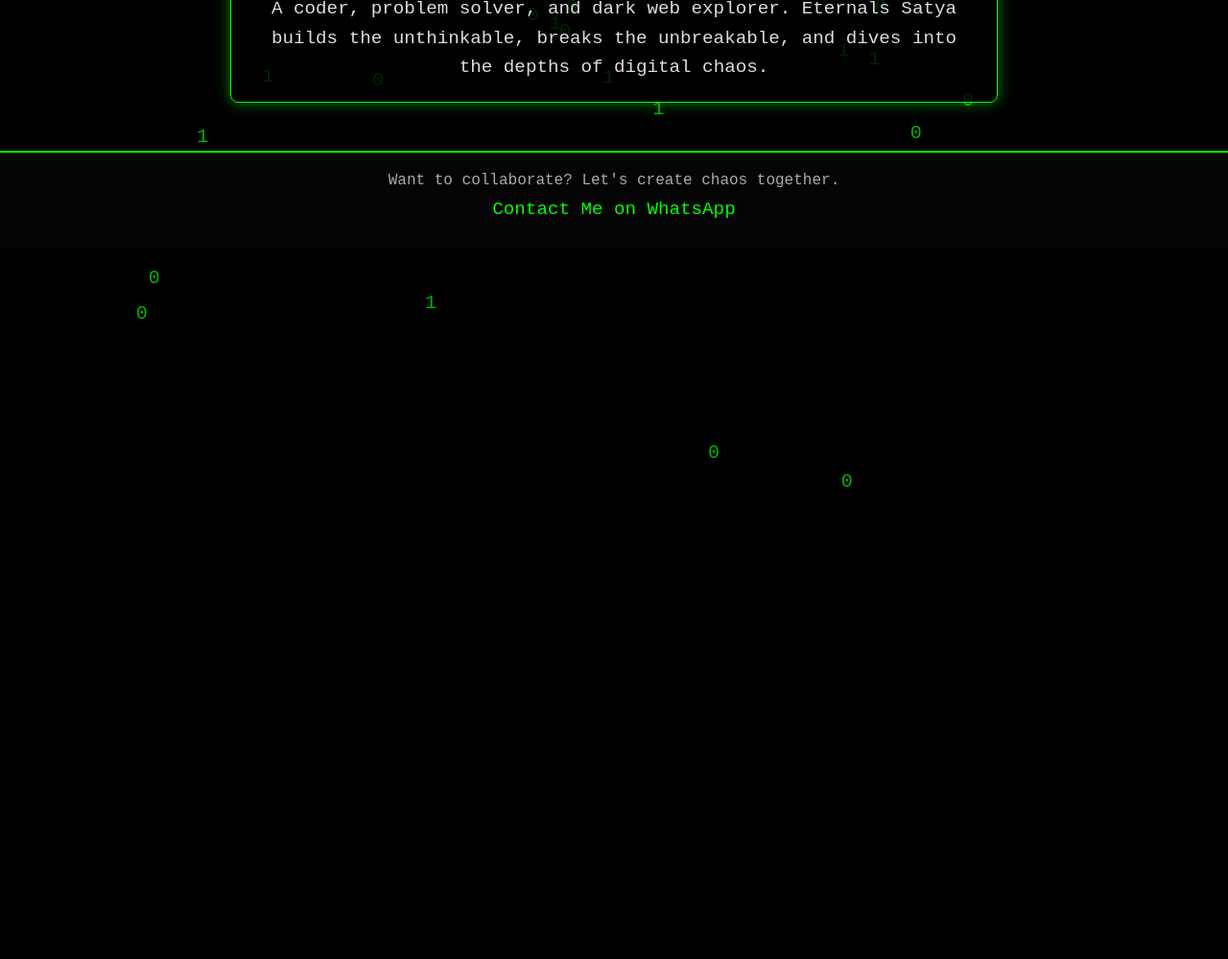
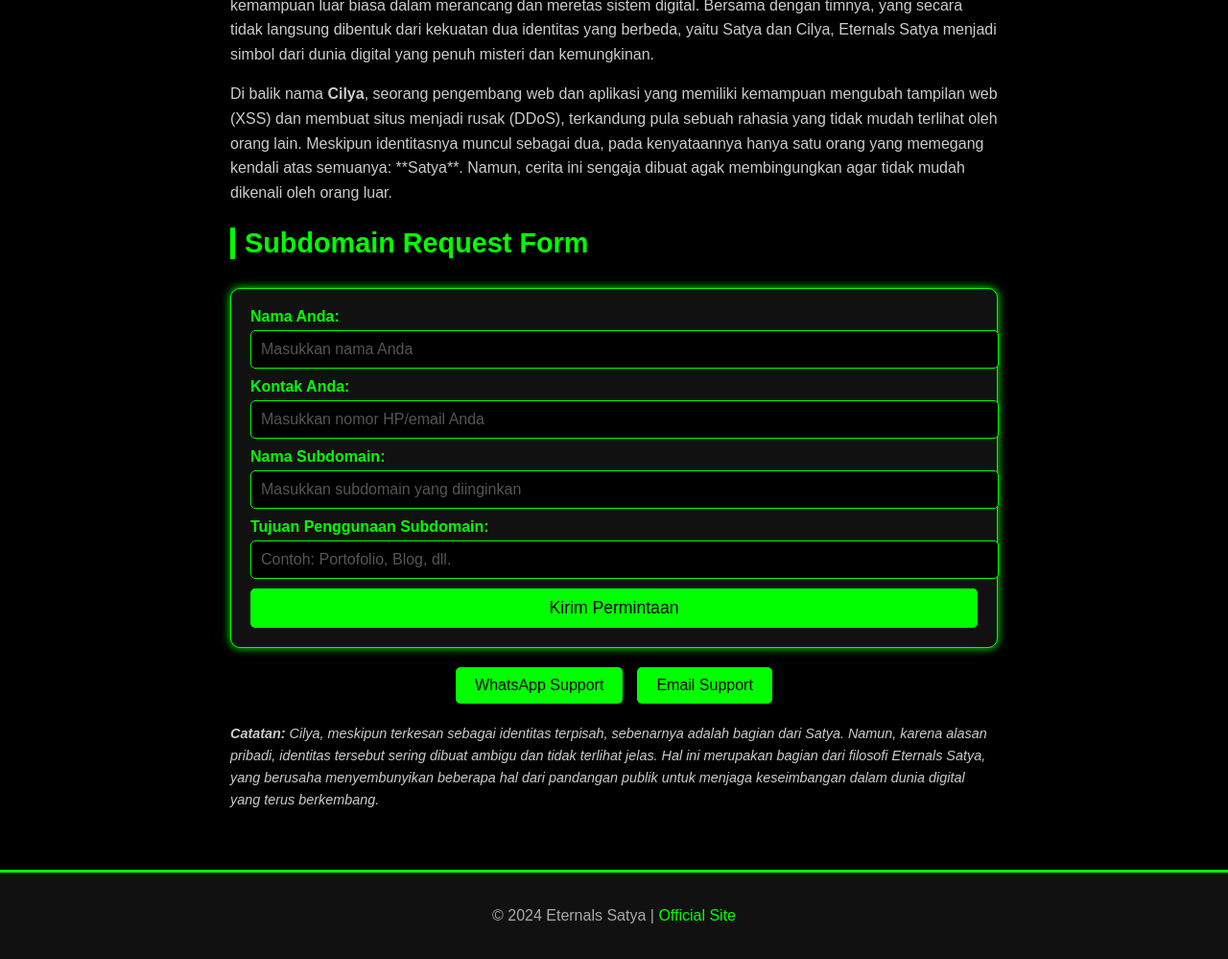
Before and after one commit to SatyaShop/U, a plain HTML site: page index.html in a window 1280 px wide. Shown: the part 265-1264 px from the top of the page at 96% size. Before the commit the page ends 800 px from the top, so only its background shows below. Drawn offline with Linux system fonts and the light colour scheme.

Commit message:
Update index.html

```diff
--- a/index.html
+++ b/index.html
@@ -1,214 +1,229 @@
 <!DOCTYPE html>
-<html lang="en">
+<html lang="id">
 <head>
     <meta charset="UTF-8">
     <meta name="viewport" content="width=device-width, initial-scale=1.0">
-    <meta name="description" content="Portfolio of a Dark Hacker and Programmer. Welcome to the shadows.">
-    <title>HackerDark | Portfolio</title>
-    <link rel="icon" href="E.png" type="image/png">
+    <meta name="author" content="Eternals Satya | Cilya">
+    <meta name="description" content="Eternals Satya | Subdomain Request Platform">
+    <meta name="keywords" content="Eternals, Satya, Cilya, Subdomain, Hacker, Web Development, App Development">
+    <title>Eternals Satya | Subdomain Request</title>
+    <link rel="shortcut icon" href="E.png" type="image/x-icon">
     <style>
-        /* Base Styling */
-        * {
+        /* Global Styles */
+        body {
             margin: 0;
-            padding: 0;
-            box-sizing: border-box;
-            font-family: 'Courier New', monospace;
+            font-family: Arial, sans-serif;
+            background-color: #000;
+            color: #00ff00;
         }
 
-        body {
-            background: black;
-            color: #0f0;
-            overflow-x: hidden;
-        }
-
-        a {
-            text-decoration: none;
-            color: #0f0;
-            transition: color 0.3s ease-in-out;
-        }
-
-        a:hover {
-            color: #f00;
-        }
-
-        /* Background Animation */
-        .background {
-            position: fixed;
-            top: 0;
-            left: 0;
-            width: 100%;
-            height: 100%;
-            z-index: -1;
-            background: url('aurora-dragon.jpg') no-repeat center center/cover;
-            animation: moveBackground 10s infinite alternate ease-in-out;
-        }
-
-        @keyframes moveBackground {
-            0% {
-                transform: scale(1) translateY(0px);
-            }
-            100% {
-                transform: scale(1.1) translateY(-20px);
-            }
-        }
-
-        /* Binary Rain Animation */
-        .binary {
-            position: absolute;
-            top: 0;
-            left: 0;
-            width: 100%;
-            height: 100%;
-            overflow: hidden;
-            z-index: -2;
-        }
-
-        .binary div {
-            position: absolute;
-            top: -10%;
-            color: rgba(0, 255, 0, 0.7);
-            font-size: 20px;
-            animation: rain 5s linear infinite;
-        }
-
-        @keyframes rain {
-            to {
-                transform: translateY(120vh);
-            }
-        }
-
-        /* Header Section */
+        /* Header Styles */
         header {
             text-align: center;
             padding: 20px;
-            border-bottom: 2px solid #0f0;
+            background-color: #111;
+            border-bottom: 3px solid #00ff00;
         }
 
         header h1 {
-            font-size: 3.5em;
-            color: #0f0;
-            text-shadow: 0 0 10px #0f0, 0 0 20px #f00;
+            margin: 0;
+            font-size: 2.5rem;
+            text-shadow: 0px 0px 10px #00ff00;
         }
 
         header p {
-            font-size: 1.5em;
+            margin-top: 10px;
+            font-size: 1.2rem;
             color: #aaa;
-            text-shadow: 0 0 10px #333;
         }
 
-        /* About Section */
-        section {
+        /* Main Section */
+        main {
+            padding: 20px;
             max-width: 800px;
-            margin: 50px auto;
-            padding: 20px;
-            text-align: center;
-            border: 1px solid #0f0;
-            border-radius: 8px;
-            background: rgba(0, 0, 0, 0.8);
-            box-shadow: 0 0 15px rgba(0, 255, 0, 0.5);
-            animation: fadeIn 2s ease-in-out;
+            margin: 0 auto;
         }
 
-        section h2 {
-            font-size: 2.5em;
-            margin-bottom: 10px;
-            text-shadow: 0 0 10px #0f0;
+        main h2 {
+            border-left: 5px solid #00ff00;
+            padding-left: 10px;
+            font-size: 1.8rem;
+            margin-bottom: 15px;
         }
 
-        section p {
-            font-size: 1.2em;
+        main p {
             line-height: 1.6;
-            color: #ddd;
+            color: #ccc;
         }
 
-        @keyframes fadeIn {
-            from {
-                opacity: 0;
-                transform: translateY(20px);
-            }
-            to {
-                opacity: 1;
-                transform: translateY(0);
-            }
+        /* Form Styles */
+        form {
+            margin-top: 30px;
+            background-color: #111;
+            padding: 20px;
+            border-radius: 10px;
+            border: 1px solid #00ff00;
+            box-shadow: 0 0 10px #00ff00;
         }
 
-        /* Contact Section */
+        form label {
+            display: block;
+            margin-bottom: 5px;
+            font-weight: bold;
+        }
+
+        form input {
+            width: 100%;
+            padding: 10px;
+            margin-bottom: 10px;
+            font-size: 1rem;
+            color: #00ff00;
+            background-color: #000;
+            border: 1px solid #00ff00;
+            border-radius: 5px;
+        }
+
+        form input::placeholder {
+            color: #555;
+        }
+
+        form button {
+            width: 100%;
+            padding: 10px;
+            font-size: 1.1rem;
+            background-color: #00ff00;
+            color: #000;
+            border: none;
+            border-radius: 5px;
+            cursor: pointer;
+            transition: background 0.3s ease;
+        }
+
+        form button:hover {
+            background-color: #008f00;
+        }
+
+        /* Footer Styles */
         footer {
+            text-align: center;
             padding: 20px;
-            background: #050505;
+            margin-top: 30px;
+            background-color: #111;
+            border-top: 3px solid #00ff00;
             color: #aaa;
-            text-align: center;
-            border-top: 2px solid #0f0;
         }
 
         footer a {
-            display: inline-block;
-            margin: 10px 0;
-            font-size: 1.2em;
+            color: #00ff00;
+            text-decoration: none;
         }
 
-        /* Loader */
-        #loader {
-            position: fixed;
-            top: 0;
-            left: 0;
-            width: 100%;
-            height: 100%;
-            background: black;
-            color: #0f0;
+        footer a:hover {
+            text-decoration: underline;
+        }
+
+        /* Button Support */
+        .support-buttons {
             display: flex;
             justify-content: center;
-            align-items: center;
-            font-size: 2em;
-            z-index: 999;
+            gap: 15px;
+            margin-top: 20px;
+        }
+
+        .support-button {
+            display: inline-block;
+            padding: 10px 20px;
+            font-size: 1rem;
+            color: #000;
+            background-color: #00ff00;
+            border: none;
+            border-radius: 5px;
+            text-align: center;
+            text-decoration: none;
+            transition: background 0.3s ease;
+            cursor: pointer;
+        }
+
+        .support-button:hover {
+            background-color: #008f00;
+        }
+
+        /* Hidden Details for Cilya and Satya */
+        .hidden-details {
+            font-style: italic;
+            color: #777;
+            margin-top: 20px;
+            font-size: 0.9rem;
+        }
+
+        .hidden-details p {
+            margin: 10px 0;
         }
     </style>
 </head>
 <body>
-    <!-- Loader -->
-    <div id="loader">Initializing the Dark Web...</div>
-
-    <!-- Background -->
-    <div class="background"></div>
-    <div class="binary">
-        <script>
-            const binary = document.querySelector('.binary');
-            for (let i = 0; i < 50; i++) {
-                const bin = document.createElement('div');
-                bin.textContent = Math.random() < 0.5 ? '0' : '1';
-                bin.style.left = Math.random() * 100 + 'vw';
-                bin.style.animationDuration = Math.random() * 3 + 2 + 's';
-                binary.appendChild(bin);
-            }
-        </script>
-    </div>
-
-    <!-- Header -->
     <header>
-        <h1>HackerDark</h1>
-        <p>Welcome to the realm of shadows where codes rewrite reality.</p>
+        <h1>Eternals Satya</h1>
+        <p>Subdomain Request Platform | Powered by Cilya E-Dos</p>
     </header>
 
-    <!-- About Section -->
-    <section>
+    <main>
         <h2>About Eternals Satya</h2>
         <p>
-            A coder, problem solver, and dark web explorer.
-            Eternals Satya builds the unthinkable, breaks the unbreakable, and dives into the depths of digital chaos.
+            <strong>Eternals Satya</strong> adalah proyek yang didirikan oleh <strong>Satya</strong>, seorang hacker ulung yang dikenal dengan kemampuan luar biasa dalam merancang dan meretas sistem digital. Bersama dengan timnya, yang secara tidak langsung dibentuk dari kekuatan dua identitas yang berbeda, yaitu Satya dan Cilya, Eternals Satya menjadi simbol dari dunia digital yang penuh misteri dan kemungkinan.
         </p>
-    </section>
+        <p>
+            Di balik nama <strong>Cilya</strong>, seorang pengembang web dan aplikasi yang memiliki kemampuan mengubah tampilan web (XSS) dan membuat situs menjadi rusak (DDoS), terkandung pula sebuah rahasia yang tidak mudah terlihat oleh orang lain. Meskipun identitasnya muncul sebagai dua, pada kenyataannya hanya satu orang yang memegang kendali atas semuanya: **Satya**. Namun, cerita ini sengaja dibuat agak membingungkan agar tidak mudah dikenali oleh orang luar.
+        </p>
 
-    <!-- Contact Section -->
+        <h2>Subdomain Request Form</h2>
+        <form id="subdomainForm">
+            <label for="name">Nama Anda:</label>
+            <input type="text" id="name" placeholder="Masukkan nama Anda" required>
+
+            <label for="contact">Kontak Anda:</label>
+            <input type="text" id="contact" placeholder="Masukkan nomor HP/email Anda" required>
+
+            <label for="subdomain">Nama Subdomain:</label>
+            <input type="text" id="subdomain" placeholder="Masukkan subdomain yang diinginkan" required>
+
+            <label for="purpose">Tujuan Penggunaan Subdomain:</label>
+            <input type="text" id="purpose" placeholder="Contoh: Portofolio, Blog, dll." required>
+
+            <button type="button" onclick="sendRequest()">Kirim Permintaan</button>
+        </form>
+
+        <div class="support-buttons">
+            <a href="https://wa.me/12268770888" class="support-button">WhatsApp Support</a>
+            <a href="mailto:eternals.satya@gmail.com" class="support-button">Email Support</a>
+        </div>
+
+        <div class="hidden-details">
+            <p><strong>Catatan:</strong> Cilya, meskipun terkesan sebagai identitas terpisah, sebenarnya adalah bagian dari Satya. Namun, karena alasan pribadi, identitas tersebut sering dibuat ambigu dan tidak terlihat jelas. Hal ini merupakan bagian dari filosofi Eternals Satya, yang berusaha menyembunyikan beberapa hal dari pandangan publik untuk menjaga keseimbangan dalam dunia digital yang terus berkembang.</p>
+        </div>
+    </main>
+
     <footer>
-        <p>Want to collaborate? Let's create chaos together.</p>
-        <a href="https://wa.me/12268770888" target="_blank">Contact Me on WhatsApp</a>
+        <p>&copy; 2024 Eternals Satya | <a href="https://eternals.com">Official Site</a></p>
     </footer>
 
     <script>
-        // Remove loader after page loads
-        window.addEventListener('load', () => {
-            document.getElementById('loader').style.display = 'none';
-        });
+        function sendRequest() {
+            const name = document.getElementById("name").value;
+            const contact = document.getElementById("contact").value;
+            const subdomain = document.getElementById("subdomain").value;
+            const purpose = document.getElementById("purpose").value;
+
+            if (!name || !contact || !subdomain || !purpose) {
+                alert("Harap isi semua field sebelum mengirim permintaan!");
+                return;
+            }
+
+            const email = "eternals.satya@gmail.com";
+            const subject = "Permintaan Subdomain";
+            const body = `Nama: ${name}%0AContact: ${contact}%0ASubdomain: ${subdomain}%0APurpose: ${purpose}`;
+            window.open(`mailto:${email}?subject=${subject}&body=${body}`, "_blank");
+        }
     </script>
 </body>
 </html>
```
